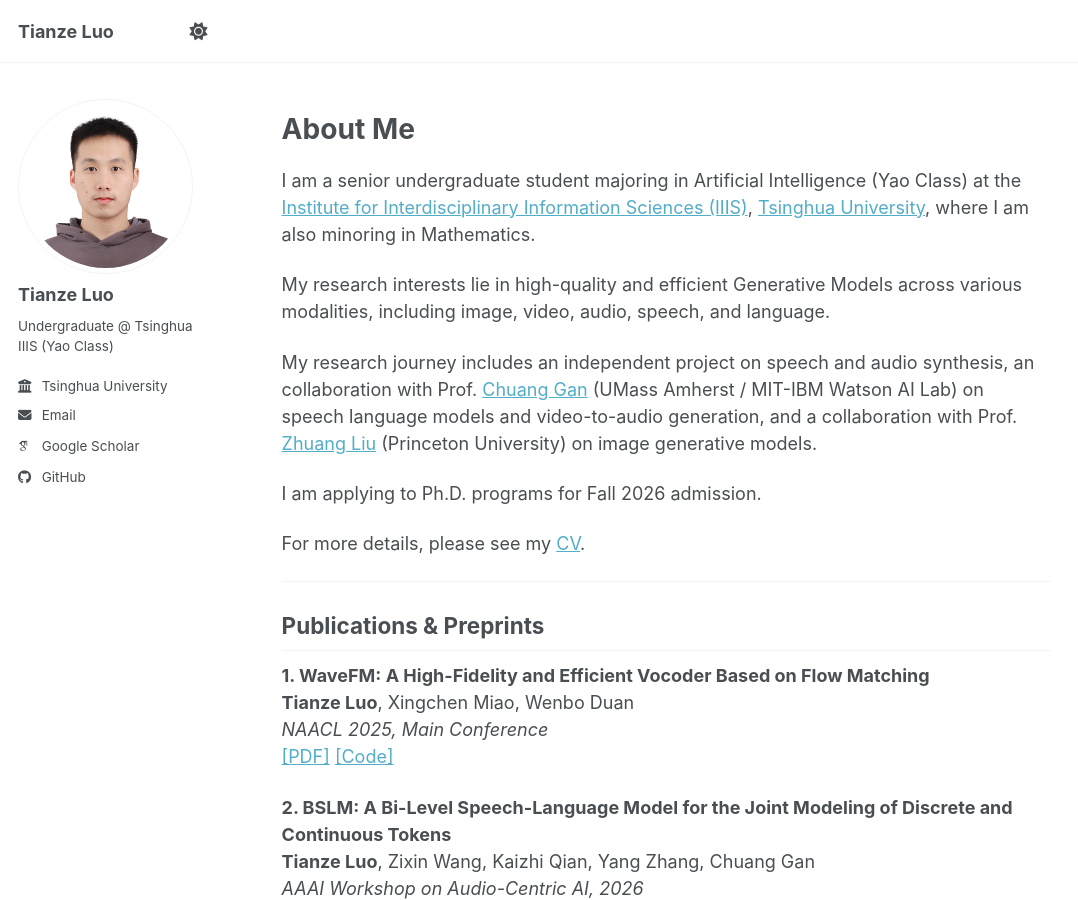
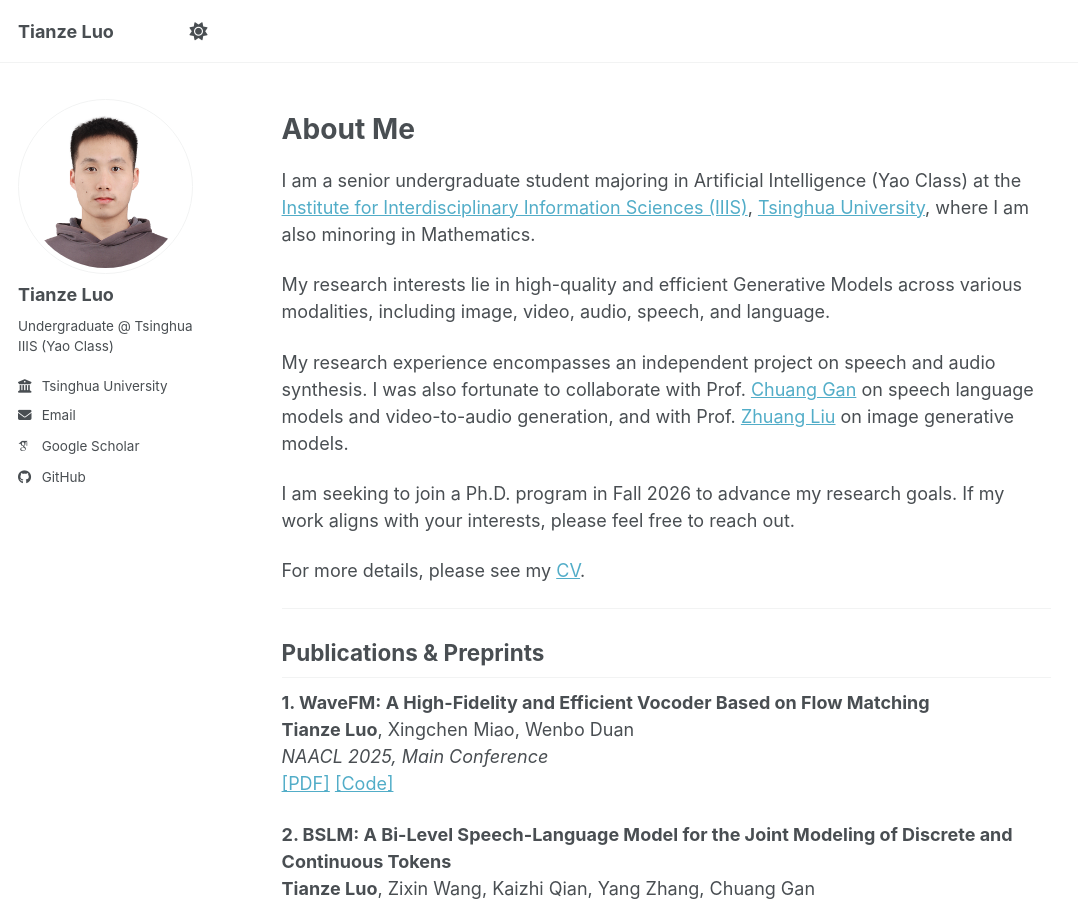
Before and after one commit to luotianze666/luotianze666.github.io, a Jekyll site: the page built from _pages/about.md, in a window 1280 px wide and 900 px high. Shown: the whole window, without its empty margins (0-1078 px from the left). Built offline with Jekyll 4.4.1, drawn with Linux system fonts in a browser that asks for light colours; some web fonts are replaced; a script bundle is joined from its source files by our own code; library files that are not in the unit come from our copies.

Commit message:
Update about.md

```diff
--- a/_pages/about.md
+++ b/_pages/about.md
@@ -14,9 +14,9 @@ I am a senior undergraduate student majoring in Artificial Intelligence (Yao Cla
 
 My research interests lie in high-quality and efficient Generative Models across various modalities, including image, video, audio, speech, and language.
 
-My research journey includes an independent project on speech and audio synthesis, an collaboration with Prof. [Chuang Gan](https://people.csail.mit.edu/ganchuang/) (UMass Amherst / MIT-IBM Watson AI Lab) on speech language models and video-to-audio generation, and a collaboration with Prof. [Zhuang Liu](https://liuzhuang13.github.io/) (Princeton University) on image generative models.
+My research experience encompasses an independent project on speech and audio synthesis. I was also fortunate to collaborate with Prof. [Chuang Gan](https://people.csail.mit.edu/ganchuang/) on speech language models and video-to-audio generation, and with Prof. [Zhuang Liu](https://liuzhuang13.github.io/) on image generative models.
 
-I am applying to Ph.D. programs for Fall 2026 admission.
+I am seeking to join a Ph.D. program in Fall 2026 to advance my research goals. If my work aligns with your interests, please feel free to reach out.
 
 For more details, please see my [CV](/files/Tianze_Luo_CV.pdf).
 
```
